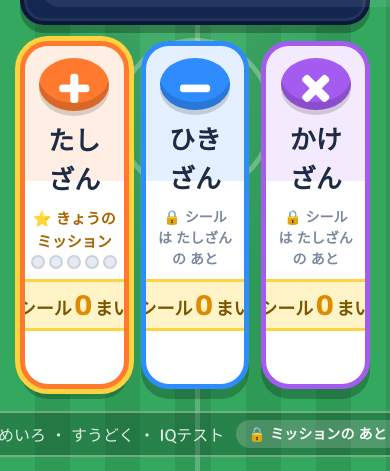
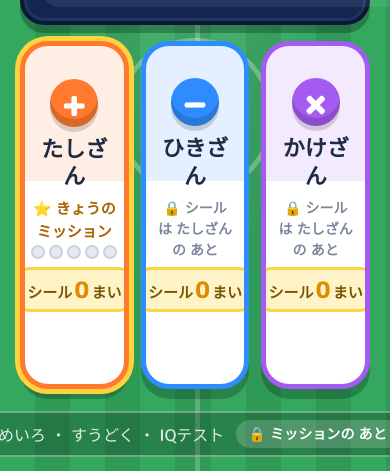
Before and after one commit to sho1murakami/sansu-soccer, a plain HTML site: page index.html in a window 390 px wide. Shown: the part 373-844 px from the top of the page. Drawn offline with Linux system fonts and the light colour scheme.

Commit message:
トップの＋−×の丸を小さくし、カードの上下が見切れないようにする
丸がつぶれないように固定し、文字も画面の高さに合わせて小さくなるようにした。
よこむきで高さが700px以下のときは、カード下の小さなシールの列を省く。

Co-Authored-By: Claude Opus 5.5 <noreply@anthropic.com>

```diff
--- a/index.html
+++ b/index.html
@@ -134,21 +134,21 @@ button{font:inherit;color:inherit;border:0;background:none;padding:0;margin:0;cu
 
 .cards{flex:1;min-height:0;display:grid;grid-template-columns:repeat(3,1fr);gap:clamp(12px,2vw,24px);padding:0 20px 22px}
 .card{
-  --c:var(--add);--op:clamp(70px,min(11vw,15vh),130px);
+  --c:var(--add);--op:clamp(48px,min(8vw,10vh),96px);
   position:relative;overflow:hidden;min-height:0;
-  display:flex;flex-direction:column;align-items:center;justify-content:center;gap:clamp(4px,1.1vh,12px);
-  background:#fff;border:5px solid var(--c);border-radius:28px;padding:12px;
+  display:flex;flex-direction:column;align-items:center;justify-content:center;gap:clamp(2px,.9vh,12px);
+  background:#fff;border:5px solid var(--c);border-radius:28px;padding:10px 12px;
   box-shadow:0 10px 0 rgba(0,0,0,.22);transition:transform .08s;
 }
 .card::before{content:"";position:absolute;inset:0 0 auto 0;height:40%;background:var(--c);opacity:.13}
 .card:active{transform:translateY(6px);box-shadow:0 4px 0 rgba(0,0,0,.22)}
 .card>*{position:relative}
 .card-op{
-  width:var(--op);height:var(--op);border-radius:50%;background:var(--c);color:#fff;
+  flex:none;width:var(--op);height:var(--op);border-radius:50%;background:var(--c);color:#fff;
   display:grid;place-items:center;font-size:calc(var(--op)*.72);font-weight:900;line-height:1;
   box-shadow:inset 0 -8px 0 rgba(0,0,0,.15),0 5px 0 rgba(0,0,0,.15);
 }
-.card-name{font-size:clamp(26px,min(4vw,5.5vh),46px)}
+.card-name{font-size:clamp(22px,min(4vw,5vh),46px);line-height:1.25}
 .card-ex{font-size:clamp(16px,2vw,22px);color:var(--mute)}
 .card.pri{box-shadow:0 0 0 5px var(--yellow),0 10px 0 rgba(0,0,0,.22)}
 .card.pri:active{box-shadow:0 0 0 5px var(--yellow),0 4px 0 rgba(0,0,0,.22)}
@@ -157,9 +157,16 @@ button{font:inherit;color:inherit;border:0;background:none;padding:0;margin:0;cu
 .mdots{display:inline-flex;gap:4px}
 .mdots i{width:14px;height:14px;border-radius:50%;background:#e6eaf1;border:2px solid #c9d1de}
 .mdots i.on{background:var(--yellow);border-color:#e0a000}
-.card-cnt{display:flex;align-items:baseline;gap:.15em;font-size:clamp(18px,2.2vw,24px);background:#fff4c7;border:3px solid var(--yellow);color:#7a5600;padding:3px 16px;border-radius:999px;white-space:nowrap}
+.card-cnt{display:flex;align-items:baseline;gap:.15em;font-size:clamp(15px,min(2.2vw,3vh),24px);background:#fff4c7;border:3px solid var(--yellow);color:#7a5600;padding:3px 16px;border-radius:999px;white-space:nowrap}
 .card-cnt b{font-size:1.5em;color:#e08a00}
 .card-mini{display:flex;gap:4px;min-height:32px;flex-wrap:wrap;justify-content:center}
+/* よこむきで たかさが みじかい とき（Safari の タブバーが でている など）は、カードの 中みを へらして はみださないように */
+@media (orientation:landscape) and (max-height:700px){
+  .card-mini{display:none}
+  .summary{margin-bottom:10px;padding:10px 16px}
+  .gamebar{margin-bottom:8px;padding:5px 18px}
+  .cards{padding-bottom:16px}
+}
 
 /* ---------- だん えらび ---------- */
 .dan-grid{flex:1;min-height:0;display:grid;grid-template-columns:repeat(5,1fr);grid-auto-rows:1fr;gap:14px;padding:10px 24px}
```
